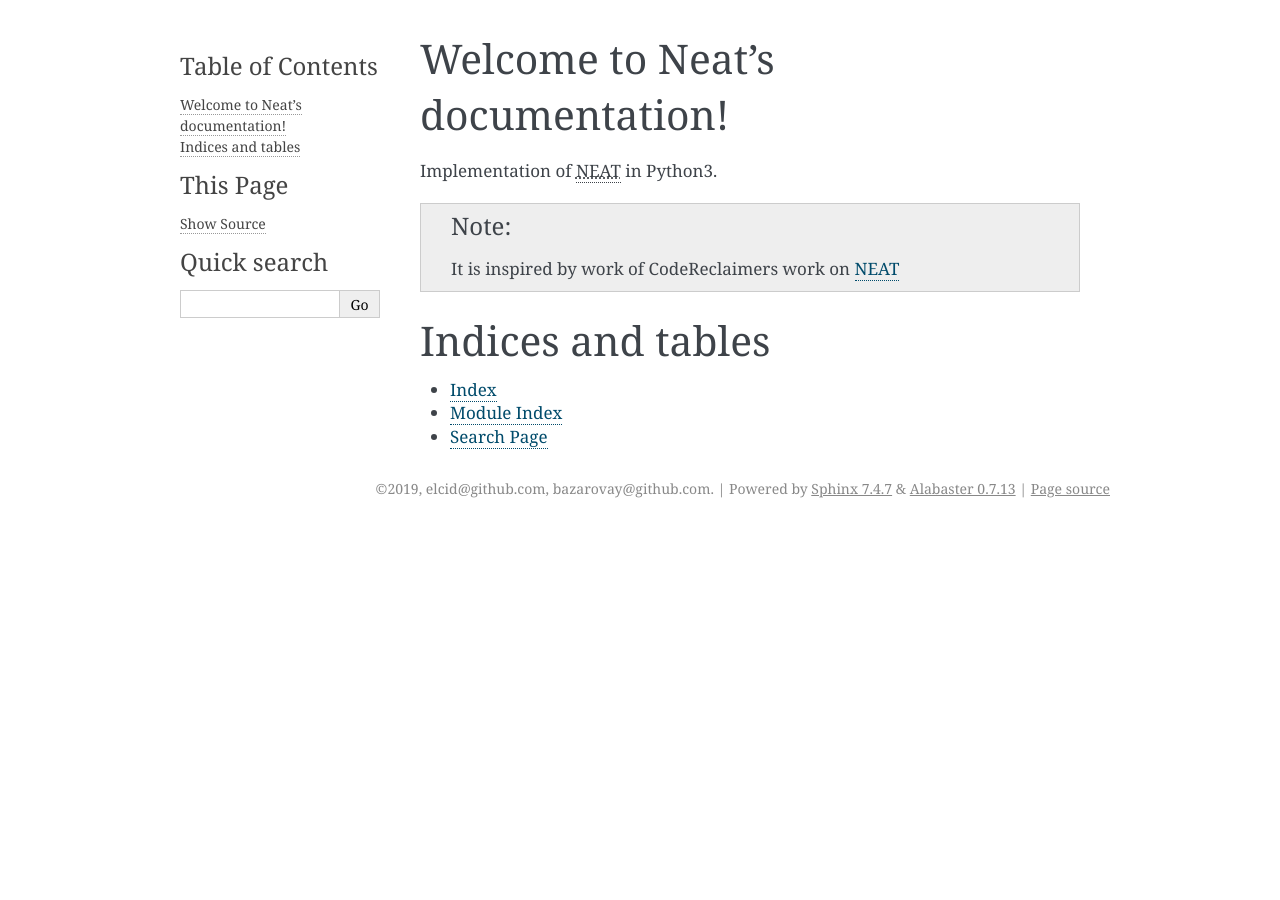
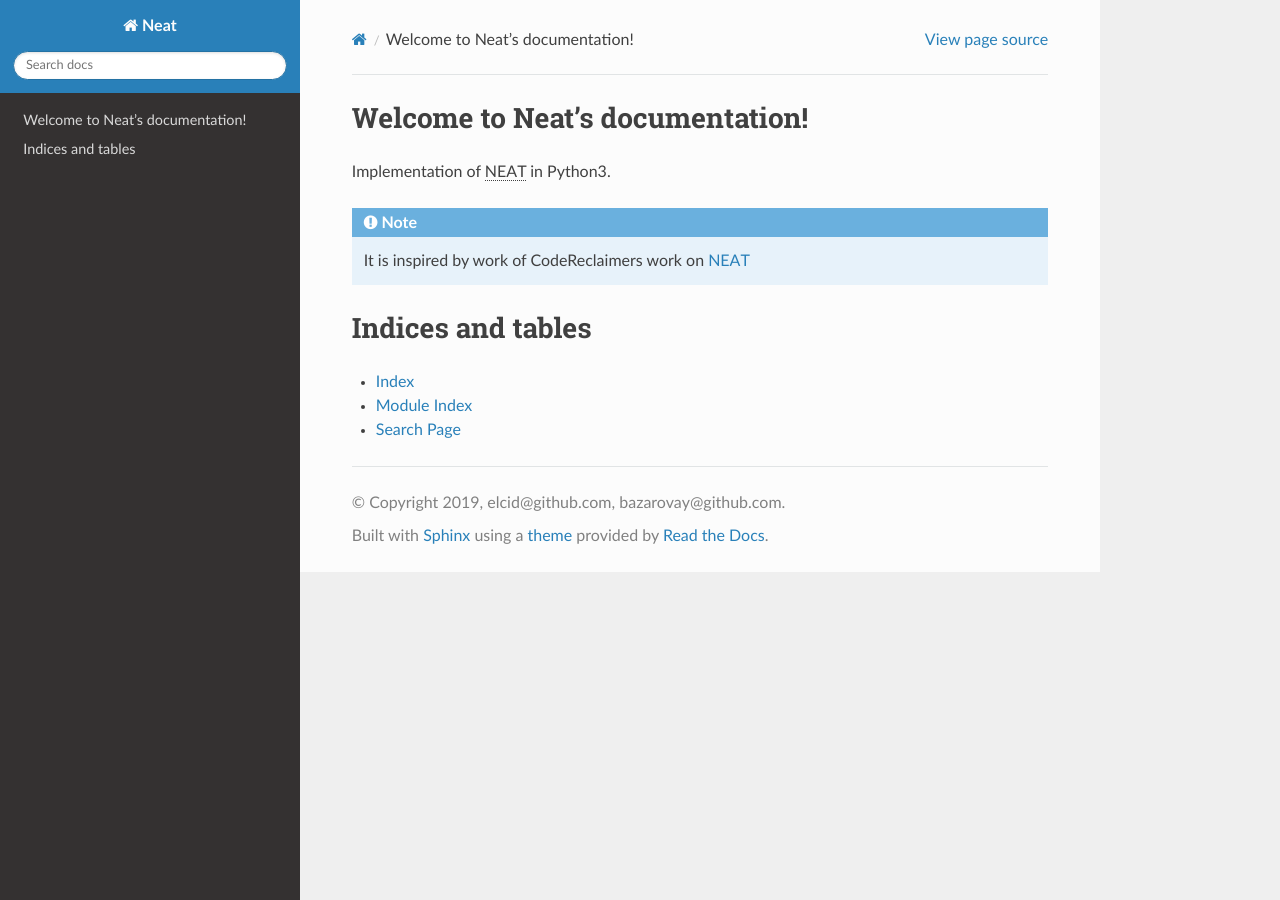
Before and after one commit to syedmohsinbukhari/neat, a Sphinx documentation site: the page built from docs/index.rst, in a window 1280 px wide. Built offline with Sphinx 7.4.7 and the Read the Docs theme 2.0.0, drawn with Linux system fonts in a browser that asks for light colours.

Commit message:
change theme, allow generating doc from code comments

```diff
--- a/docs/conf.py
+++ b/docs/conf.py
@@ -10,9 +10,9 @@
 # add these directories to sys.path here. If the directory is relative to the
 # documentation root, use os.path.abspath to make it absolute, like shown here.
 #
-# import os
-# import sys
-# sys.path.insert(0, os.path.abspath('.'))
+import os
+import sys
+sys.path.insert(0, os.path.abspath('../neat/'))
 
 
 # -- Project information -----------------------------------------------------
@@ -47,7 +47,7 @@ exclude_patterns = ['_build', 'Thumbs.db', '.DS_Store']
 # The theme to use for HTML and HTML Help pages.  See the documentation for
 # a list of builtin themes.
 #
-html_theme = 'alabaster'
+html_theme = 'sphinx_rtd_theme'
 
 # Add any paths that contain custom static files (such as style sheets) here,
 # relative to this directory. They are copied after the builtin static files,
```
Also changed, not shown: 1 other file.
